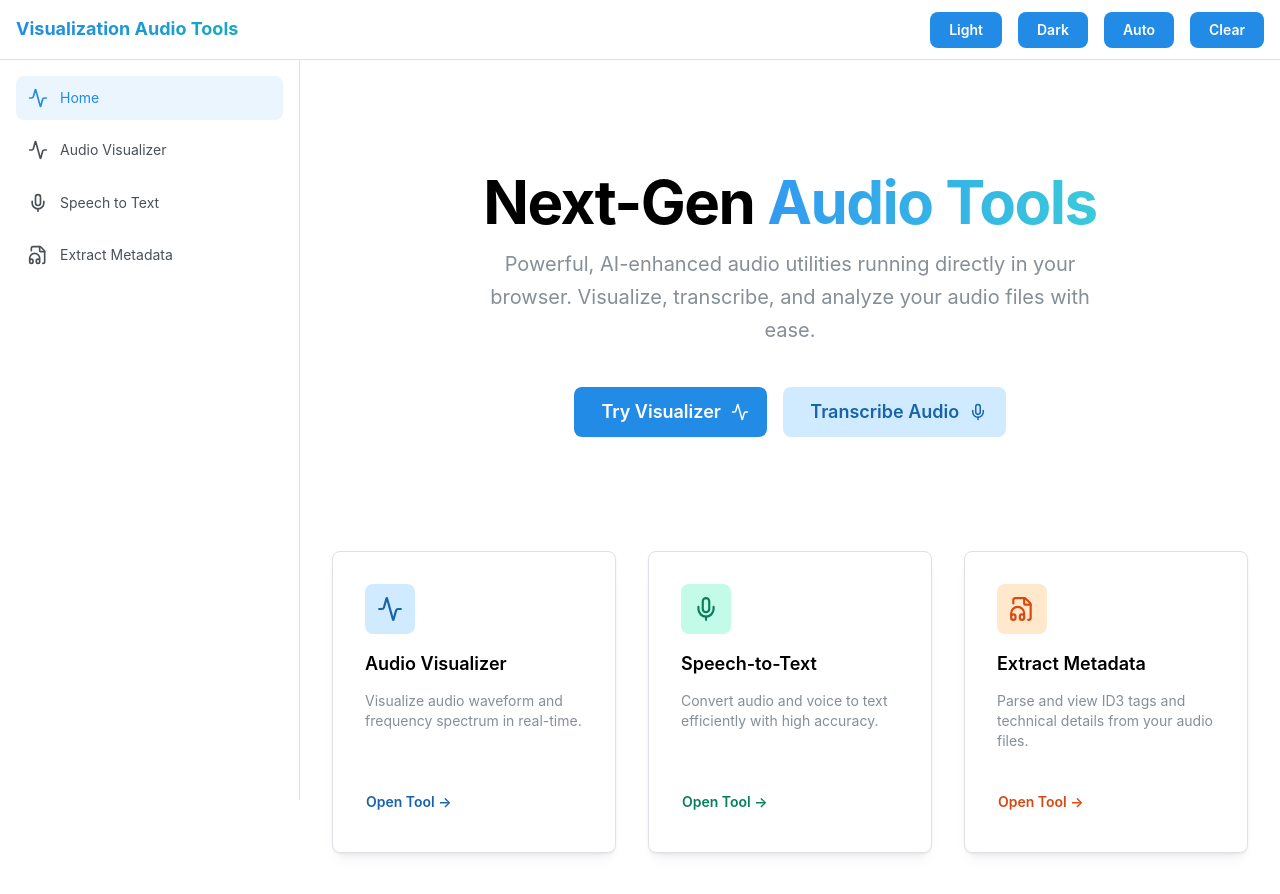
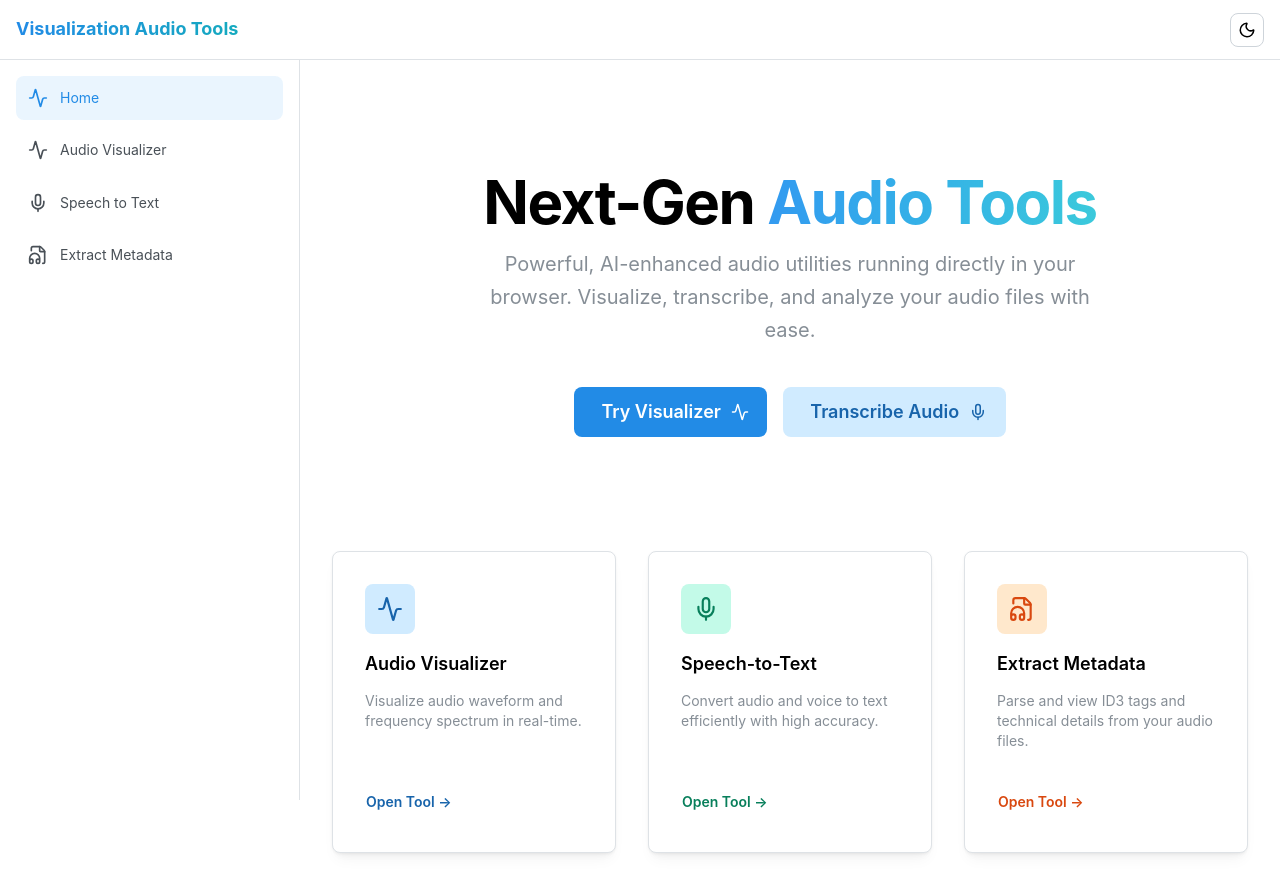
Before and after one commit to Razael-Fox/visualization-audio-tools, a Next.js app: page / in a window 1280 px wide. Shown: the top 894 px of the page. Built offline with nearby package versions, Linux system fonts and the light colour scheme.

Commit message:
style: replace 4 color scheme buttons with a single toggle icon

```diff
--- a/src/components/color-schemes-switcher.tsx
+++ b/src/components/color-schemes-switcher.tsx
@@ -1,16 +1,20 @@
 "use client";
 
-import { useMantineColorScheme, Button, Group } from "@mantine/core";
+import { useMantineColorScheme, ActionIcon } from "@mantine/core";
+import { Sun, Moon } from "lucide-react";
 
 export function ColorSchemesSwitcher() {
-  const { setColorScheme, clearColorScheme } = useMantineColorScheme();
+  const { colorScheme, toggleColorScheme } = useMantineColorScheme();
 
   return (
-    <Group>
-      <Button onClick={() => setColorScheme("light")}>Light</Button>
-      <Button onClick={() => setColorScheme("dark")}>Dark</Button>
-      <Button onClick={() => setColorScheme("auto")}>Auto</Button>
-      <Button onClick={clearColorScheme}>Clear</Button>
-    </Group>
+    <ActionIcon
+      variant="default"
+      onClick={toggleColorScheme}
+      size="lg"
+      aria-label="Toggle color scheme"
+    >
+      <Sun size={18} className="hidden dark:block" />
+      <Moon size={18} className="block dark:hidden" />
+    </ActionIcon>
   );
 }
```
